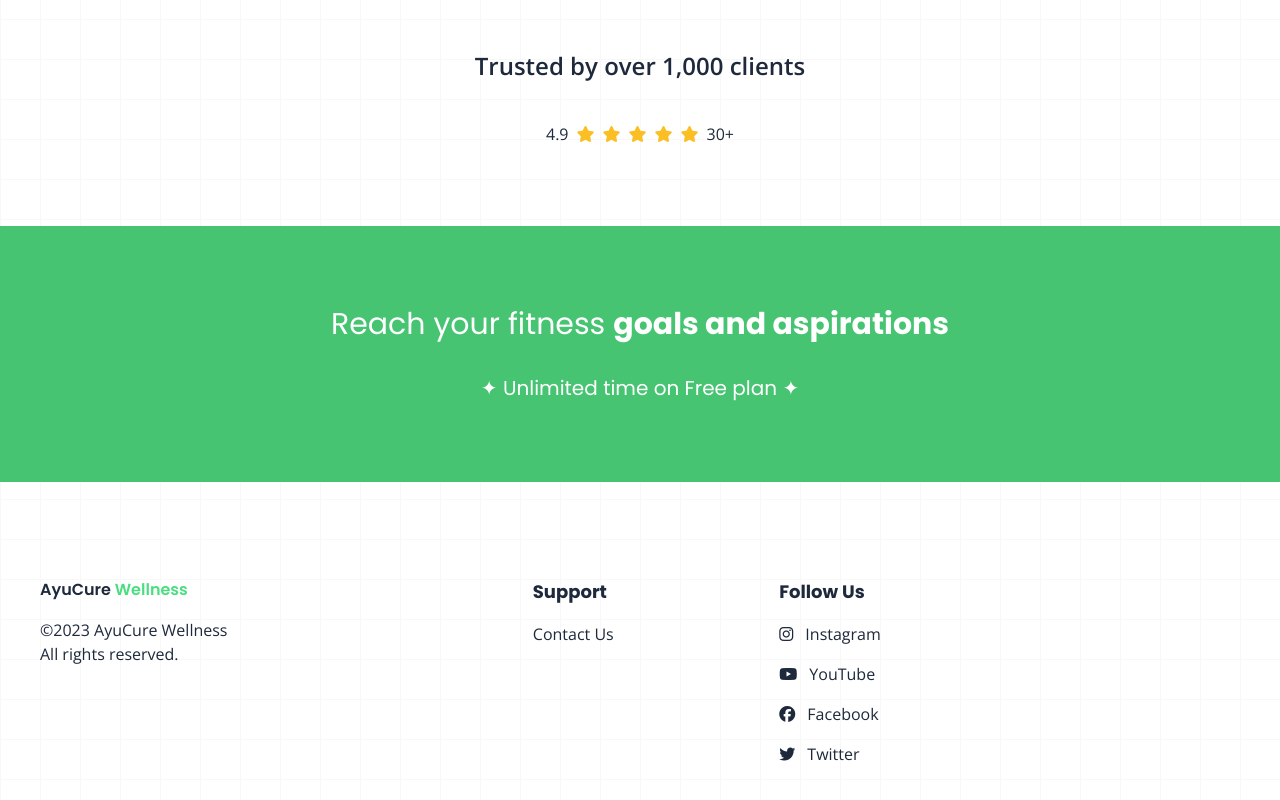
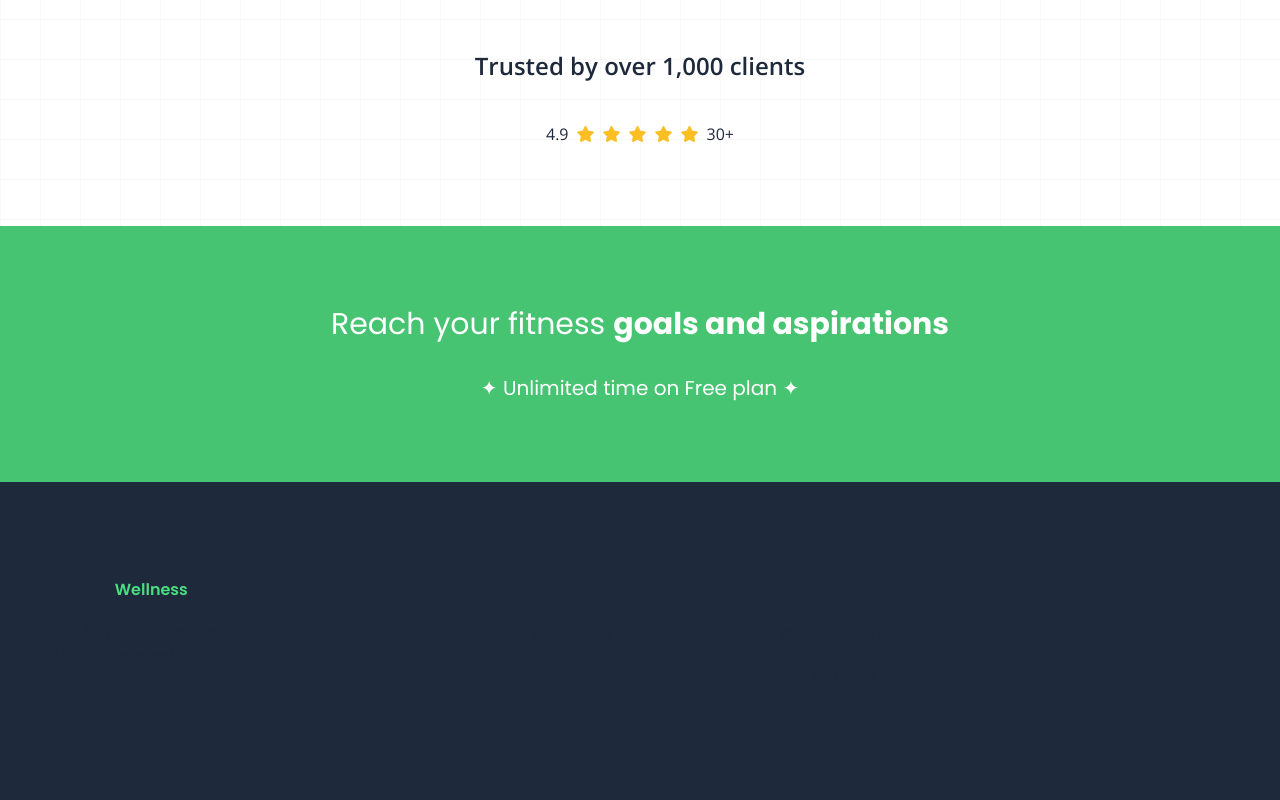
Before and after one commit to NavyAF1/Ayurcure, a SvelteKit app: page / in a window 1280 px wide. Shown: the part 6821-7621 px from the top of the page. Built offline with nearby package versions, Linux system fonts and the light colour scheme.

Commit message:
Update app.css

```diff
--- a/src/app.css
+++ b/src/app.css
@@ -93,3 +93,7 @@ button:focus-visible {
         text-align: center;
     }
 }
+
+footer{
+    background-color: #1e293b;
+}
```
